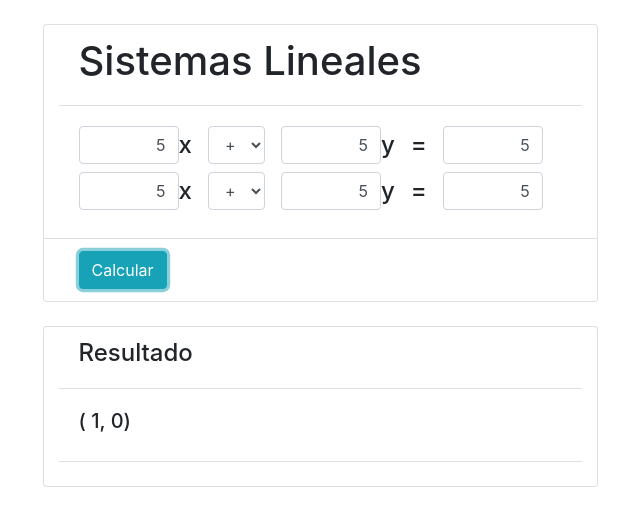
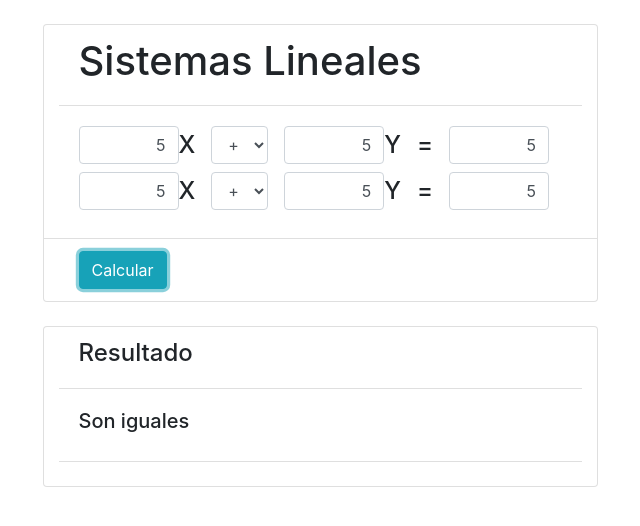
Before and after one commit to pablo-maldonado/sistemaLineal, a plain HTML site: page sistema_lineal/index.html in a window 1280 px wide. Both pictures are taken after typing "5", "5", "5", "5", "5", "5" into the empty fields and a click on the button "Calcular". Shown: the whole page, without its empty margins (320-960 px from the left). Drawn offline with nearby package versions, Linux system fonts and the light colour scheme.

Commit message:
casi terminado

```diff
--- a/sistema_lineal/css/master.css
+++ b/sistema_lineal/css/master.css
@@ -7,3 +7,7 @@ input[type=number]::-webkit-inner-spin-button {
     -webkit-appearance: none;
     margin: 0;
 }
+
+input.has-error {
+  border: 1px solid red;
+}
--- a/sistema_lineal/index.html
+++ b/sistema_lineal/index.html
@@ -17,25 +17,25 @@
           <div class="card-body">
             <div class="form-group mb-2">
               <input class="form-control" type="number" name="mult_x_one">
-              <h4 class="mr-3 mb-0"> x </h4>
+              <h4 class="mr-3 mb-0"> X </h4>
               <select id="one" class="form-control mr-3" name="">
                 <option value="+">+</option>
                 <option value="-">-</option>
               </select>
               <input class="form-control" type="number" name="mult_y_one">
-              <h4 class="mr-3 mb-0"> y </h4>
+              <h4 class="mr-3 mb-0"> Y </h4>
               <h4 class="mr-3 mb-0"> = </h4>
               <input class="form-control" type="number" name="result_one">
             </div>
             <div class="form-group mb-2">
               <input class="form-control" type="number" name="mult_x_two">
-              <h4 class="mr-3 mb-0">x</h4>
+              <h4 class="mr-3 mb-0"> X </h4>
               <select id="two" class="form-control mr-3" name="">
                 <option value="+">+</option>
                 <option value="-">-</option>
               </select>
               <input class="form-control" type="number" name="mult_y_two">
-              <h4 class="mr-3 mb-0"> y </h4>
+              <h4 class="mr-3 mb-0"> Y </h4>
               <h4 class="mr-3 mb-0"> = </h4>
               <input class="form-control" type="number" name="result_two">
               <br>
--- a/sistema_lineal/script/script.js
+++ b/sistema_lineal/script/script.js
@@ -5,6 +5,7 @@ $( "#submit" ).click(function() {
 
 function main() {
   //set variables
+  $( ".result" ).show();
   var operator_one = $( "select#one").val();
   var operator_two = $( "select#two").val();
   var x1 = $("input[type=number][name=mult_x_one]").val();
@@ -20,7 +21,21 @@ function main() {
   var r1 = $("input[type=number][name=result_one]").val();
   var r2 = $("input[type=number][name=result_two]").val();;
   var x, y;
+  var _void = "";
 
+  //not void
+  var matches = 0;
+  $("input").each(function(i, val) {
+    if ($(this).val() == '') {
+      $(this).addClass("has-error");
+      matches++;
+    }else {
+      $(this).removeClass("has-error");
+    }
+  });
+  if (0 < matches && matches <= 6) {
+    $( "#result" ).html("Debe ingresar el código que falta");
+  } else {
     //new values equation_one
     negative_x2 = -x2;
     var new_x1 = x1*negative_x2;
@@ -36,14 +51,12 @@ function main() {
     x = value_x(new_x1, new_y1, new_r1, operator_one, y);
 
     //show result
-  $( ".result" ).show();
-  console.log(x);
-  if (isNaN(x)) {
+    if (y == undefined) {
       $( "#result" ).html("Son iguales");
     } else {
-    $( "#result" ).html("( " + x + ", " + y + ")");
+      $( "#result" ).html("(" + x + ", " + y + ")");
     }
-  // value_x(new_x1, new_y1, new_r1, operator_one, y)
+  }
 };
 
 //Result value of y
@@ -56,9 +69,9 @@ function value_y(new_y1, new_y2, new_r1, new_r2, operator_one) {
   }
   r_total = (new_r1) + (new_r2);
   if (r_total == 0 && result_y == 0) {
+    y = undefined;
+  } else if (r_total == 0) {
     y = 0;
-  } else if (r_total == 0) {
-    y = undefined;
   } else {
     y = r_total / result_y;
   }
```
Lines whose indentation alone changed are shown as unchanged.
